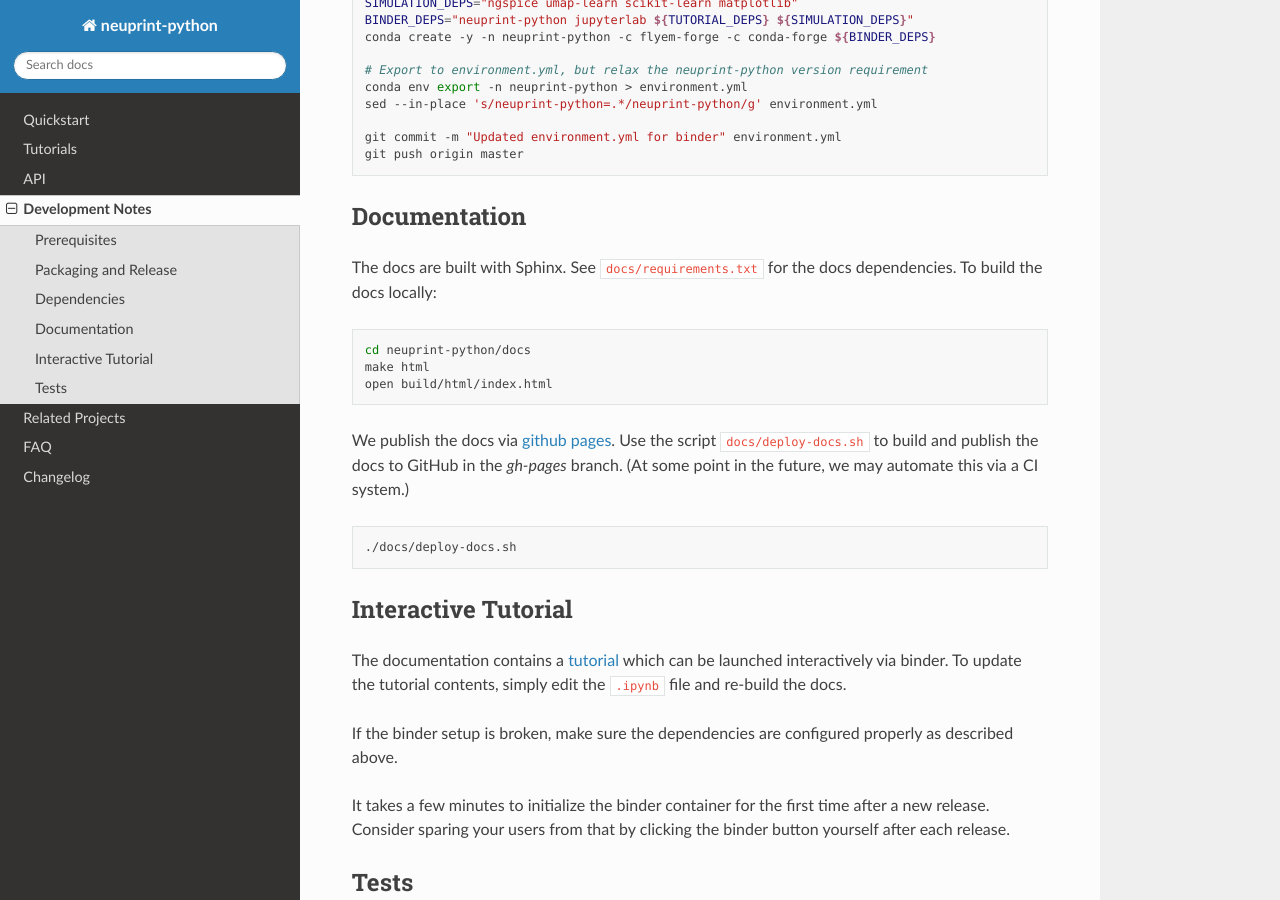
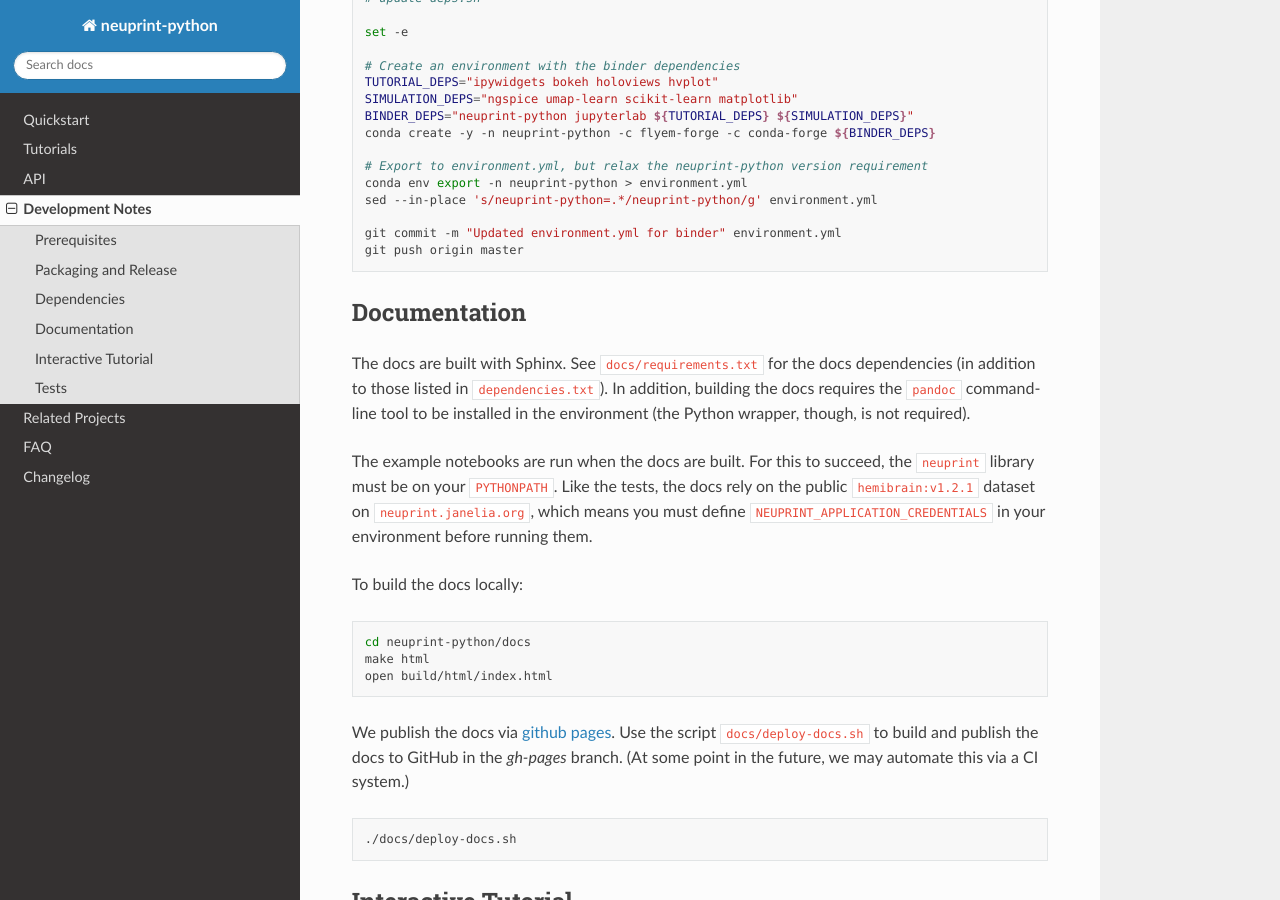
Before and after one commit to connectome-neuprint/neuprint-python, a Sphinx documentation site: the page built from docs/source/development.rst, in a window 1280 px wide and 900 px high, scrolled down 2107 px. Built offline with Sphinx 7.4.7 and the Read the Docs theme 3.1.0, drawn with Linux system fonts in a browser that asks for light colours; pages that are not in the unit, such as notebooks, are missing from menus; some of the changed text lies outside the part shown.

Commit message:
improved docs on building docs

```diff
--- a/docs/source/development.rst
+++ b/docs/source/development.rst
@@ -7,6 +7,8 @@ Notes for maintaining ``neuprint-python``.
 
 Prerequisites
 -------------
+
+**For general development:**
 
 Make sure you have both ``flyem-forge`` and ``conda-forge`` listed as channels in your ``.condarc`` file.
 (If you don't know where your ``.condarc`` file is, check ``conda config --show-sources``.)
@@ -18,6 +20,8 @@ Make sure you have both ``flyem-forge`` and ``conda-forge`` listed as channels i
     - flyem-forge
     - conda-forge
     - nodefaults  # A magic channel that forbids any downloads from the anaconda default channels.
+
+**For packaging and release:**
 
 Install ``conda-build`` if you don't have it yet:
 
@@ -129,7 +133,10 @@ follow these steps **on a Linux machine**:
 Documentation
 -------------
 
-The docs are built with Sphinx.  See ``docs/requirements.txt`` for the docs dependencies.
+The docs are built with Sphinx.  See ``docs/requirements.txt`` for the docs dependencies (in addition to those listed in ``dependencies.txt``). In addition, building the docs requires the ``pandoc`` command-line tool to be installed in the environment (the Python wrapper, though, is not required).
+
+The example notebooks are run when the docs are built. For this to succeed, the ``neuprint`` library must be on your ``PYTHONPATH``. Like the tests, the docs rely on the public ``hemibrain:v1.2.1`` dataset on ``neuprint.janelia.org``, which means you must define ``NEUPRINT_APPLICATION_CREDENTIALS`` in your environment before running them.
+
 To build the docs locally:
 
 .. code-block:: bash
```
